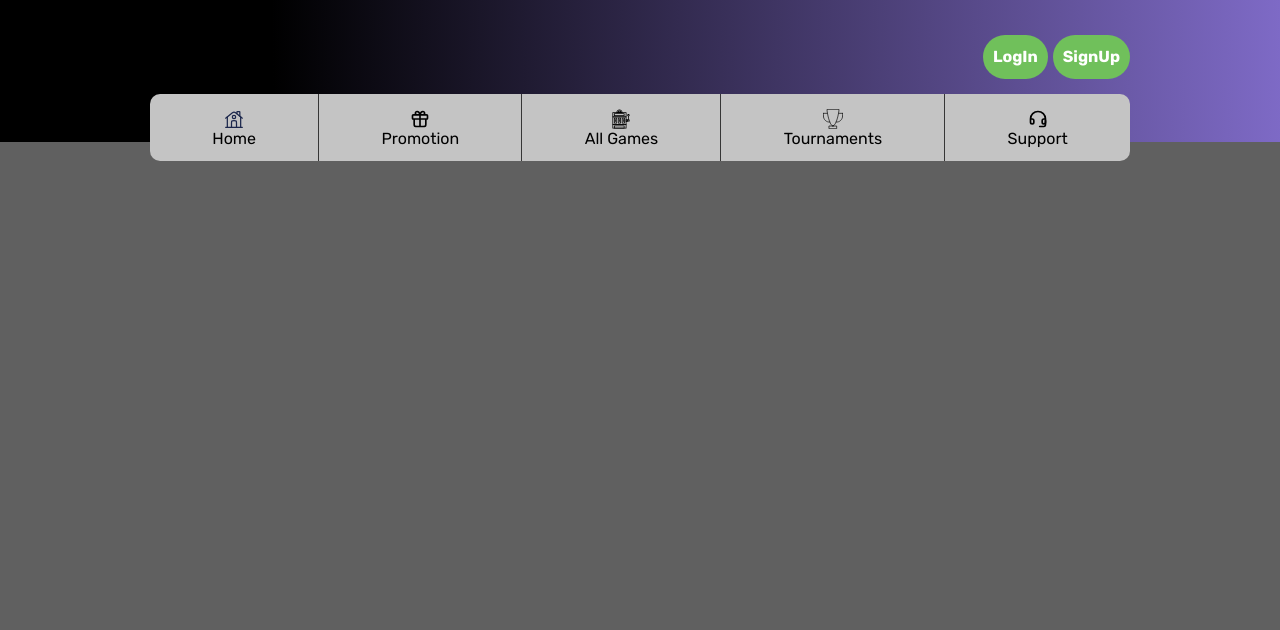
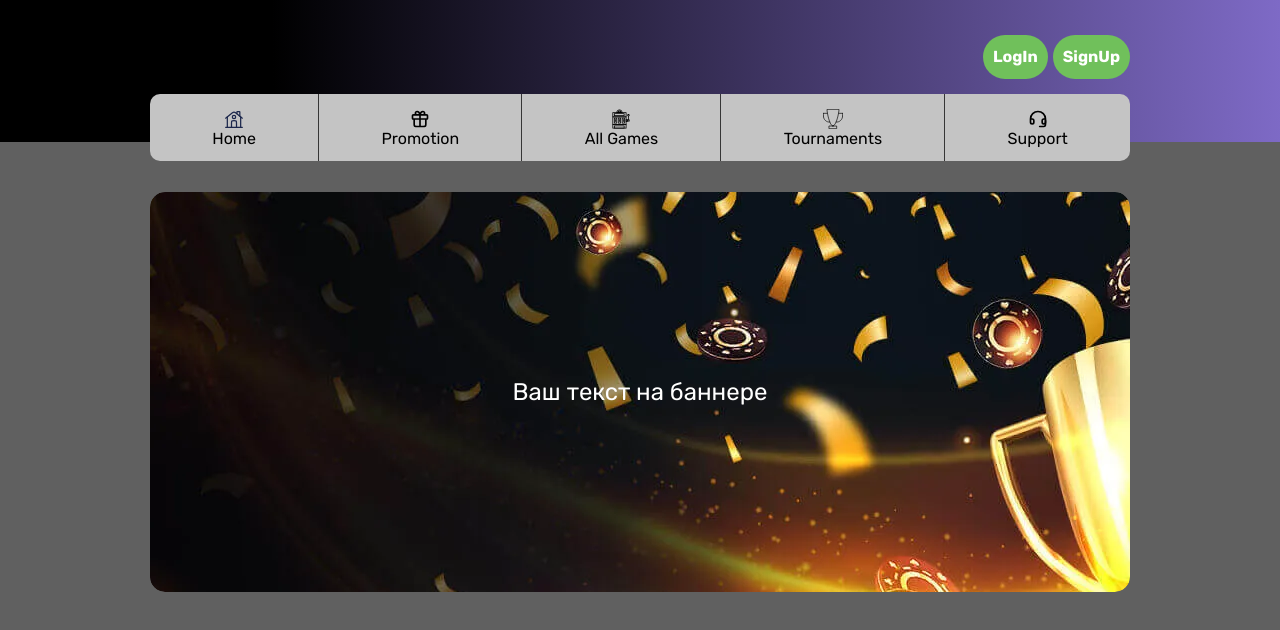
Before and after one commit to MassimoAurelio/casino, a Vue app: page / in a window 1280 px wide. Shown: the top 630 px of the page. Built offline with nearby package versions, Linux system fonts and the light colour scheme.

Commit message:
add banner

```diff
--- a/package.json
+++ b/package.json
@@ -16,9 +16,11 @@
     "format": "prettier --write src/"
   },
   "dependencies": {
+    "@vuelidate/core": "^2.0.3",
+    "@vuelidate/validators": "^2.0.4",
     "pinia": "^2.1.7",
     "swiper": "^11.0.5",
-    "vee-validate": "^4.12.3",
+    "vee-validate": "^4.12.4",
     "vue": "^3.3.10",
     "vue-router": "^4.2.5"
   },
--- a/src/pages/HomePage.vue
+++ b/src/pages/HomePage.vue
@@ -1,9 +1,15 @@
 <script setup lang="ts">
 import Header from '@/widgets/header/HeaderElement.vue'
+import Banner from '@/widgets/banner'
+import 'swiper/css'
 </script>
 
 <template>
   <main>
     <Header />
+    <Banner />
   </main>
 </template>
+
+<style scoped>
+</style>
--- a/src/pages/authPopup/LoginPopup.vue
+++ b/src/pages/authPopup/LoginPopup.vue
@@ -3,7 +3,7 @@ import { ref, defineProps, computed } from 'vue'
 import ModalWindow from '@/shared/modal/modalWindow.vue'
 import ModalOverlay from '@/shared/modalOverlay/ModalOverlay.vue'
 import RestorePopup from '@/pages/restorePopup'
-import Field from '@/shared/field'
+import Fields from '@/shared/field'
 import Button from '@/shared/button/ButtonElement.vue'
 import Close from '@/app/assets/svg/close.svg'
 import Typography from '@/shared/typography/TypographyUi.vue'
@@ -30,6 +30,7 @@ function toggleRestorePopup() {
 let showPassword = ref(false)
 
 const passwordIconPath = computed(() => (showPassword.value ? OpenEye : CloseEye))
+
 function togglePasswordVisibility() {
   showPassword.value = !showPassword.value
 }
@@ -48,22 +49,22 @@ function togglePasswordVisibility() {
           </div>
         </div>
       </template>
-      <form  class="login-fields">
-        <Field class="emeil-input" size="m" placeholder="Email" />
-        <Field class="password-input" size="m" placeholder="Password">
+      <form class="login-fields">
+        <Fields class="email-input" size="m" placeholder="Email" />
+        <Fields class="password-input" size="m" placeholder="Password">
           <template #rightIcon>
             <img
               v-if="passwordIconPath"
               @click="togglePasswordVisibility"
               :src="passwordIconPath"
-              alt=""
+              alt="eye"
             />
           </template>
-        </Field>
+        </Fields>
         <div class="logIn-btn">
-          <Button size="medium">Submit</Button>
+          <Button type="submit" size="medium">Submit</Button>
         </div>
-      </form >
+      </form>
       <template v-slot:footer>
         <div class="footer">
           <div class="to_registration">
@@ -83,7 +84,6 @@ function togglePasswordVisibility() {
 </template>
 
 <style scoped>
-
 .is-invalid {
   border: 1px solid red;
 }
@@ -116,7 +116,7 @@ function togglePasswordVisibility() {
   height: 100%;
 }
 
-.emeil-input,
+.email-input,
 .password-input {
   width: 100%;
 }
--- a/src/shared/modalOverlay/ModalOverlay.vue
+++ b/src/shared/modalOverlay/ModalOverlay.vue
@@ -16,6 +16,7 @@
   left: 0;
   width: 100%;
   height: 100%;
-  background-color: rgba(0, 0, 0, 0.5);
+  background-color: rgba(25, 21, 24, 0.95);
+  z-index: 1000;
 }
 </style>
--- /dev/null
+++ b/src/widgets/banner/BannerElement.vue
@@ -0,0 +1,61 @@
+<script setup lang="ts">
+import { Swiper, SwiperSlide } from 'swiper/vue'
+import 'swiper/css'
+import Container from '@/shared/container/ContainerElement.vue'
+import BannerImg from '@/app/assets/svg/banner.webp'
+import Typography from '@/shared/typography/TypographyUi.vue'
+</script>
+
+<template>
+  <Container>
+    <section>
+      <div class="slider">
+        <Swiper :slides-per-view="1" :space-between="50" :loop="true" :speed="1300" class="swiper">
+          <SwiperSlide class="swiper"
+            ><img :src="BannerImg" alt="banner" />
+            <div class="banner-text">
+              <Typography tag="h2" color="white">Ваш текст на баннере</Typography>
+            </div></SwiperSlide
+          >
+          <SwiperSlide class="swiper"
+            ><img :src="BannerImg" alt="banner" />
+            <div class="banner-text">
+              <Typography tag="h2" color="white">Ваш текст на баннере</Typography>
+            </div></SwiperSlide
+          ><SwiperSlide class="swiper"
+            ><img :src="BannerImg" alt="banner" />
+            <div class="banner-text">
+              <Typography tag="h2" color="white">Ваш текст на баннере</Typography>
+            </div></SwiperSlide
+          >
+        </Swiper>
+      </div>
+    </section>
+  </Container>
+</template>
+
+<style scoped>
+.slider {
+  padding: 50px 0;
+  z-index: 1;
+}
+
+.swiper {
+  border-radius: 15px;
+  width: 100%;
+  height: 400px;
+}
+
+.banner-text {
+  width: 100%;
+  display: flex;
+  flex-direction: column;
+  justify-content: flex-start;
+  justify-content: center;
+  position: absolute;
+  top: 50%;
+  left: 50%;
+  transform: translate(-50%, -50%);
+  text-align: center;
+}
+</style>
--- /dev/null
+++ b/src/widgets/banner/index.ts
@@ -0,0 +1 @@
+export { default } from './BannerElement.vue'
--- a/src/widgets/header/HeaderElement.vue
+++ b/src/widgets/header/HeaderElement.vue
@@ -88,6 +88,8 @@ function toggleBurgerMenu() {
 </template>
 
 <style scoped>
+
+
 .header_main {
   background: var(--header-bg);
 }
```
Also changed, not shown: src/app/assets/svg/banner.webp (added), 1 other file (tests, documents, lock files or other folders).
